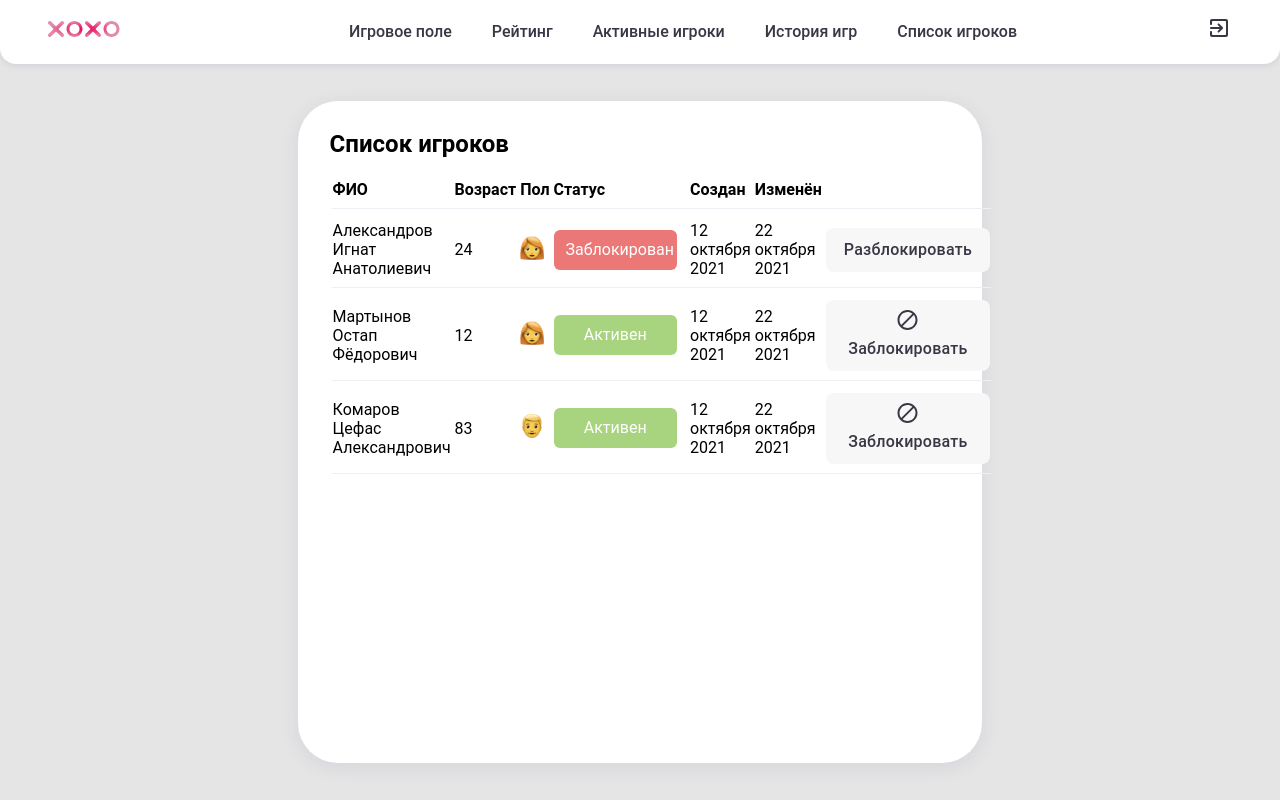
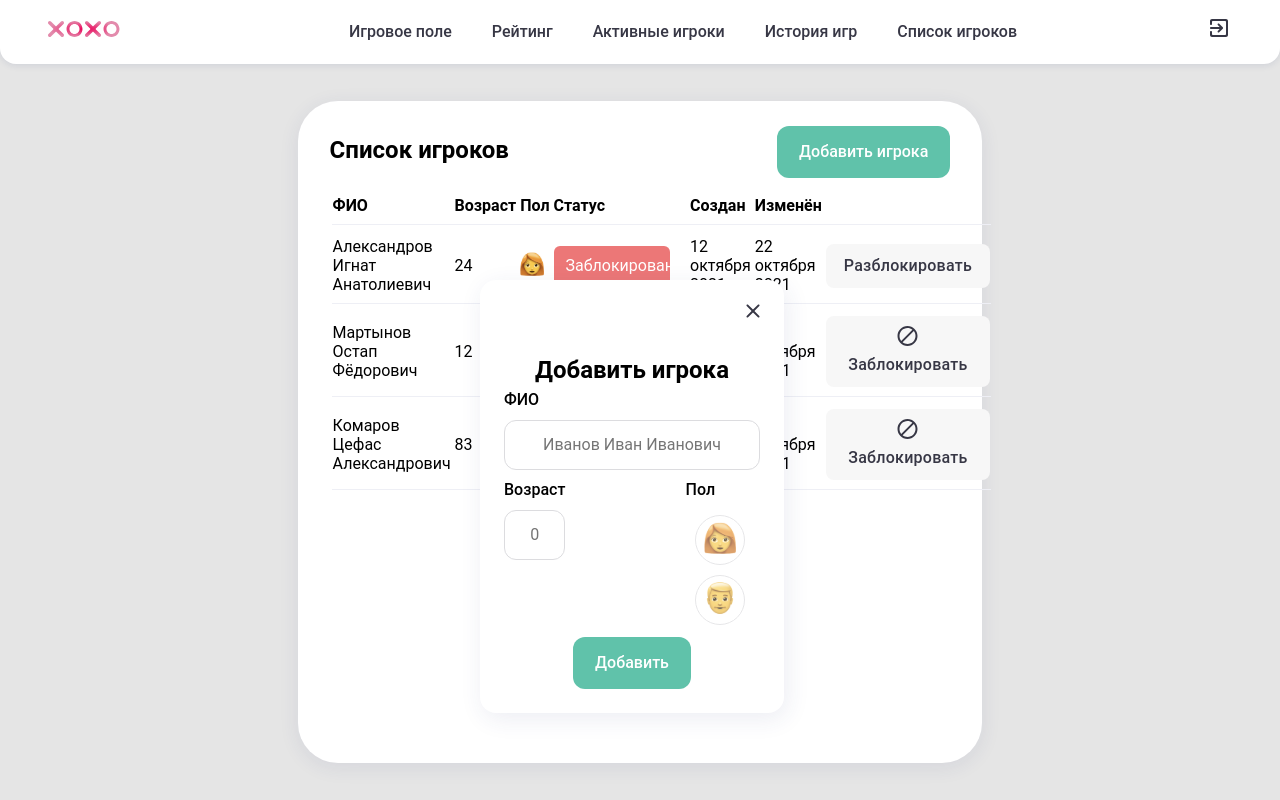
Before and after one commit to kl1mmm/tic-tac-toe-etagi, a Vue app: page /players-list in a window 1280 px wide. Built offline with nearby package versions, Linux system fonts and the light colour scheme.

Commit message:
Popup created. Need to emit.

```diff
--- a/src/components/Pages/PlayersPage.vue
+++ b/src/components/Pages/PlayersPage.vue
@@ -2,9 +2,13 @@
   <div class="wrapper">
     <MyNavbar style="width: 100%;"></MyNavbar>
     <div class="screen">
+      <MyPopUp class="Popup"></MyPopUp>
       <div class="block">
-        <div class="table-naming">
-          Список игроков
+        <div class="top-of-table">
+          <div class="table-naming">
+            Список игроков
+          </div>
+          <MyButton @click="showPopupInfo">Добавить игрока</MyButton>
         </div>
         <div class="table">
           <MySpreadsheet class="spreadSheet">
@@ -23,13 +27,14 @@
             <tr v-for="player in playersData" :key="player.ID">
               <td class="row">{{ player.PlayerName }}</td>
               <td class="row">{{ player.Age }}</td>
-              <td class="row"><img alt="Мужской" class="sex" src="@/components/UI/pics/MaleSex.svg" v-if="player.Sex === 'Мужской'">
+              <td class="row"><img alt="Мужской" class="sex" src="@/components/UI/pics/MaleSex.svg"
+                                   v-if="player.Sex === 'Мужской'">
                 <img alt="Женский" class="sex" src="@/components/UI/pics/FemaleSex.svg" v-if="player.Sex === 'Женский'">
               </td>
               <td class="row">
                 <MyStatus class="M"
                           :class="{'Free': player.Status==='Активен', 'Blocked': player.Status ==='Заблокирован'}"
-                          style="width: 75%; padding: 0.25em 0.75em">
+                          style="width: 70%; padding: 0.25em 0.75em">
                   {{ player.Status }}
                 </MyStatus>
               </td>
@@ -57,10 +62,11 @@ import MyNavbar from "@/components/UI/MyNavbar";
 import MySpreadsheet from "@/components/UI/MySpreadsheet";
 import MyStatus from "@/components/UI/MyStatus";
 import MyButton from "@/components/UI/MyButton.vue";
+import MyPopUp from "@/components/UI/MyPopUp.vue";
 
 export default {
   name: "SessionsPage",
-  components: {MyButton, MyStatus, MySpreadsheet, MyNavbar},
+  components: {MyButton, MyStatus, MySpreadsheet, MyNavbar, MyPopUp},
   data() {
     return {
       playersData: [
@@ -92,6 +98,11 @@ export default {
           DateOfEdit: '22 октября 2021'
         }]
     }
+  },
+  methods: {
+    ShowPopupInfo() {
+
+    }
   }
 }
 </script>
@@ -120,11 +131,16 @@ export default {
   padding-right: 2.5%;
 }
 
+.top-of-table {
+  display: flex;
+  justify-content: space-between;
+  margin-top: 4%;
+}
+
 .table-naming {
+  line-height: 200%;
   font-weight: 700;
   font-size: 1.5em;
-  line-height: 150%;
-  margin-top: 4%;
   text-align: left;
 }
 
@@ -144,4 +160,12 @@ th {
 tr {
   box-shadow: inset 0 -1px 0 #EEEFF5;
 }
+
+.Popup {
+  padding: 1.5em;
+  position: fixed;
+  top: 35%;
+  left: 37.5%;
+  width: 20%;
+}
 </style>
--- /dev/null
+++ b/src/components/UI/MyPopUp.vue
@@ -0,0 +1,126 @@
+<template>
+  <div class="v-popup">
+    <img class="closeImg" alt="X" style="float: right" src="@/components/UI/pics/exit.svg">
+    <div class="nameTag">Добавить игрока</div>
+    <div class="nickname">
+      <div class="text" style="text-align: left;">ФИО</div>
+      <InputText class="inp" type="text" placeholder="Иванов Иван Иванович"></InputText>
+    </div>
+    <div class="lowBlock">
+      <div class="age">
+        <div class="text">Возраст</div>
+        <InputText class="inp" type="text" placeholder="0"></InputText>
+      </div>
+      <div class="sex">
+        <div class="text">Пол</div>
+        <label>
+          <input class="inpSex" type='radio' value='Женский' name='sex'>
+          <span class='woman'><img alt="Ж" class="picSex" src="@/components/UI/pics/FemaleSex.svg"></span>
+        </label>
+        <label>
+          <input class="inpSex" type='radio' value='man' name='sex'>
+          <span class='man'><img alt="М" class="picSex" src="@/components/UI/pics/MaleSex.svg"></span>
+        </label>
+      </div>
+    </div>
+    <MyButton class="btnAdd">Добавить</MyButton>
+  </div>
+</template>
+
+<script>
+import InputText from "@/components/UI/InputText.vue";
+import MyButton from "@/components/UI/MyButton.vue";
+
+export default {
+  name: "MyPopUp",
+  components: {MyButton, InputText}
+}
+</script>
+
+<style scoped>
+.v-popup {
+  background: #FFFFFF;
+  box-shadow: 3px 6px 24px rgba(44, 57, 121, 0.09);
+  border-radius: 1em;
+}
+
+.nameTag {
+  font-weight: 700;
+  font-size: 1.5em;
+  line-height: 150%;
+  margin-top: 2em;
+}
+
+.text {
+  font-weight: 500;
+  font-size: 1em;
+  line-height: 1.5em;
+  margin-bottom: 0.5em;
+}
+
+.nickname {
+  display: flex;
+  flex-direction: column;
+}
+
+.lowBlock {
+  display: flex;
+  flex-direction: row;
+  margin-top: 3%;
+}
+
+.age {
+  display: flex;
+  flex-direction: column;
+  justify-content: flex-start;
+}
+
+.age .text, .sex .text {
+  text-align: left;
+}
+
+.sex .text {
+  margin-left: 7.5%;
+}
+
+.age .inp {
+  width: 35%;
+}
+
+.inpSex {
+  display: none;
+}
+
+span {
+  display: inline-block;
+  width: 48px;
+  height: 48px;
+  border: 1px solid #DCDCDF;
+  margin: 5px;
+  font-size: 40px;
+  line-height: 50px;
+  text-align: center;
+  border-radius: 1000px;
+  opacity: 0.7;
+}
+
+.sex input:hover ~ span {
+  border: 1px solid #60C2AA;
+  opacity: 1;
+}
+
+.sex input:checked ~ span {
+  border: 1px solid #60C2AA;
+  background-color: #60C2AA;
+  opacity: 1;
+}
+
+.picSex {
+  width: 2em;
+  height: 2em;
+}
+
+.btnAdd {
+  margin-top: 3%;
+}
+</style>
```
Also changed, not shown: src/components/UI/pics/exit.svg (added).
